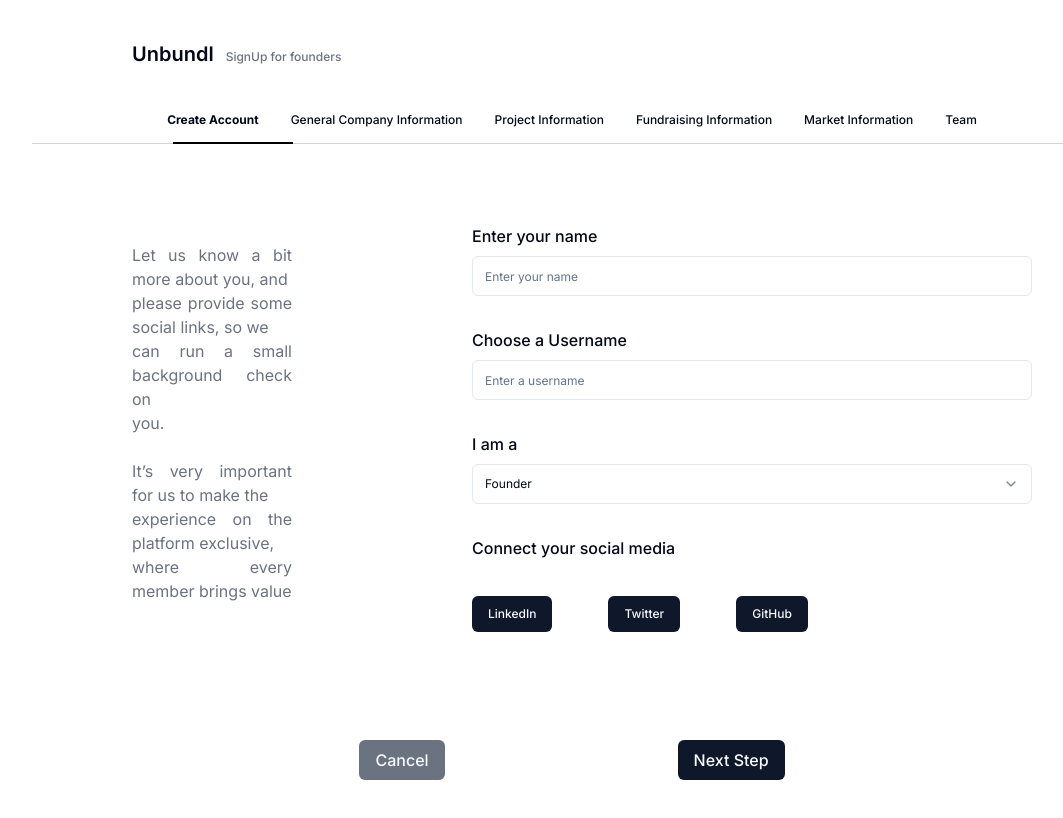
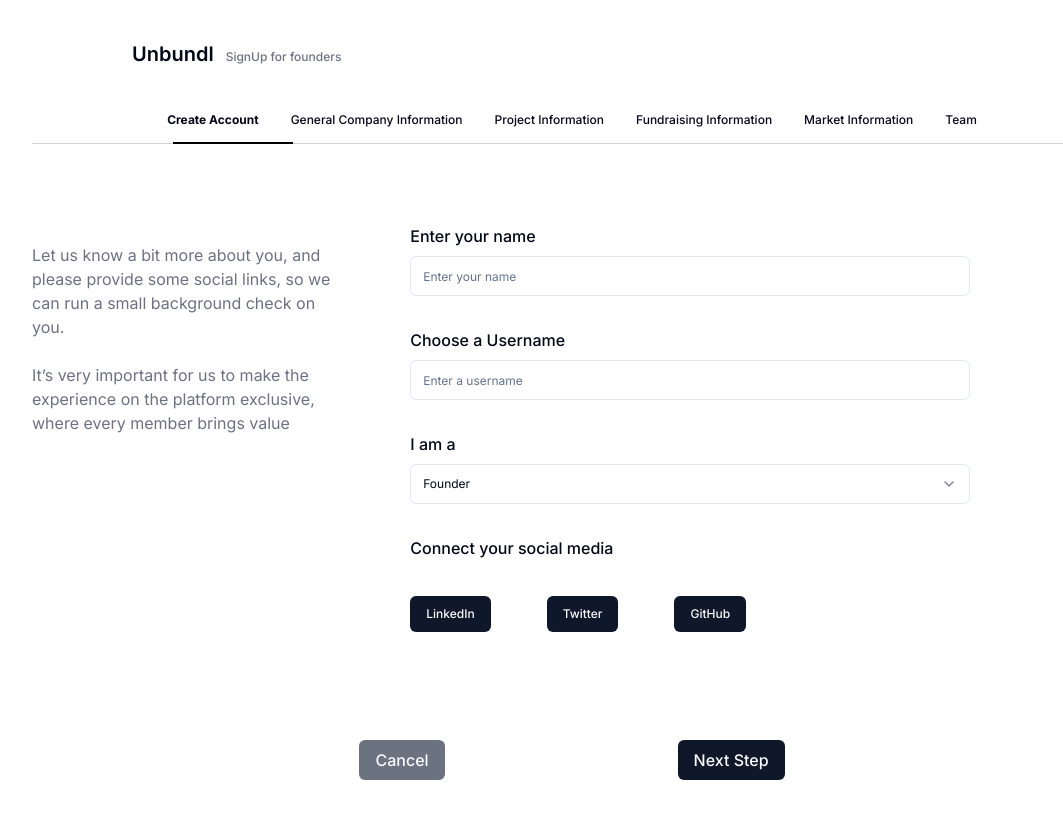
Before and after one commit to ShaikhNabeelShabbir/unbundl-web, a React (Vite) app: page / in a window 1280 px wide. Shown: the top 818 px of the page, without its empty margins (68-1131 px from the left). Built offline with nearby package versions, Linux system fonts and the light colour scheme.

Commit message:
made adjustments for deployment

```diff
--- a/src/components/forms/CreateAccountForm.tsx
+++ b/src/components/forms/CreateAccountForm.tsx
@@ -40,7 +40,7 @@ export function CreateAccountForm() {
   return (
     <div className="main-div flex flex-col min-h-screen px-20">
       <div className="flex flex-row py-10 px-5 flex-grow">
-        <div className="w-260 h-168 font-normal text-justify text-base text-gray-500 px-[100px]   py-[59px]">
+        <div className="w-260 h-168 font-normal text-justify text-base text-gray-500   py-[59px]">
           Let us know a bit more about you, and
           <br /> please provide some social links, so we <br /> can run a small
           background check on <br /> you. <br /> <br />
```
